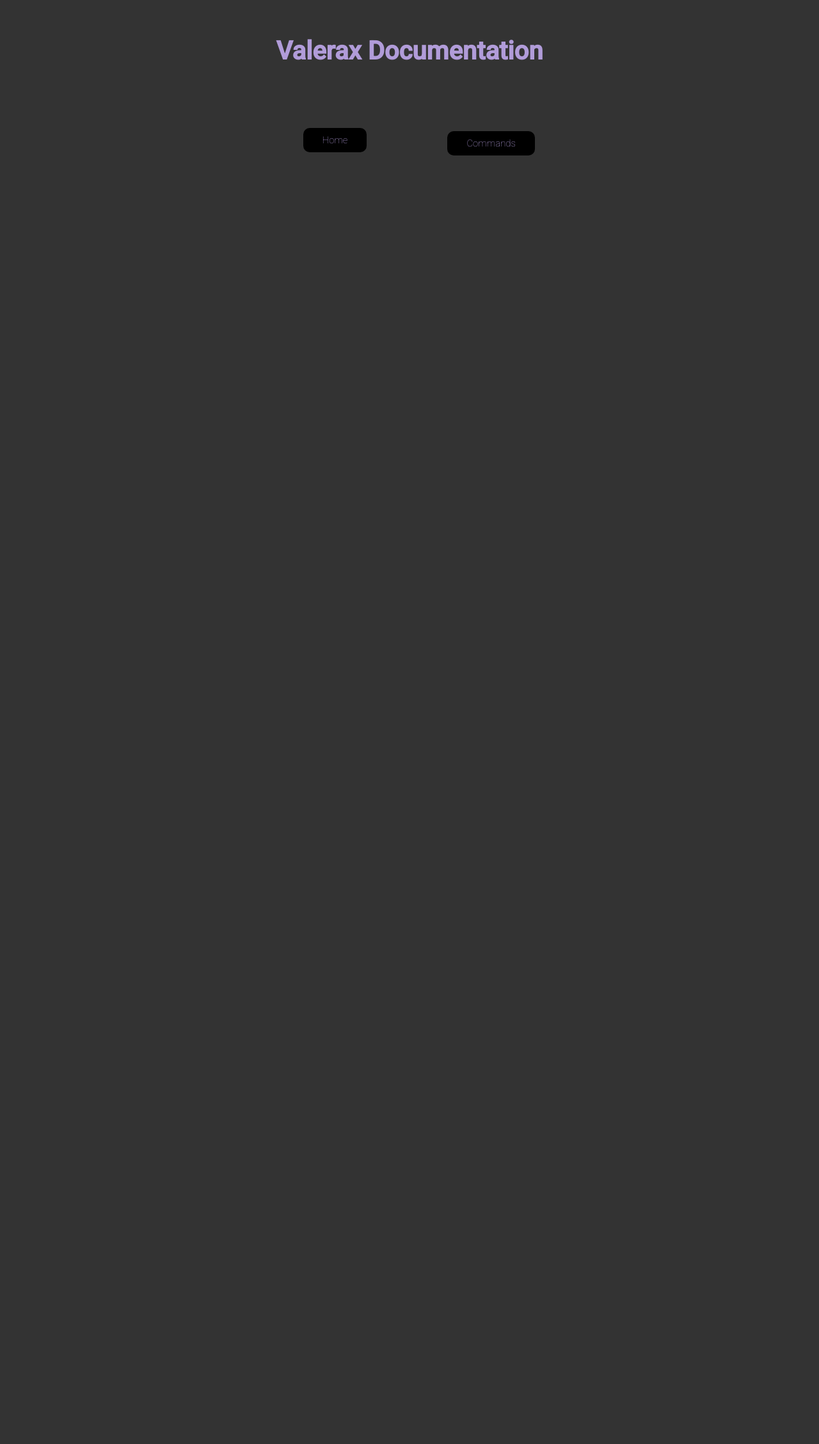
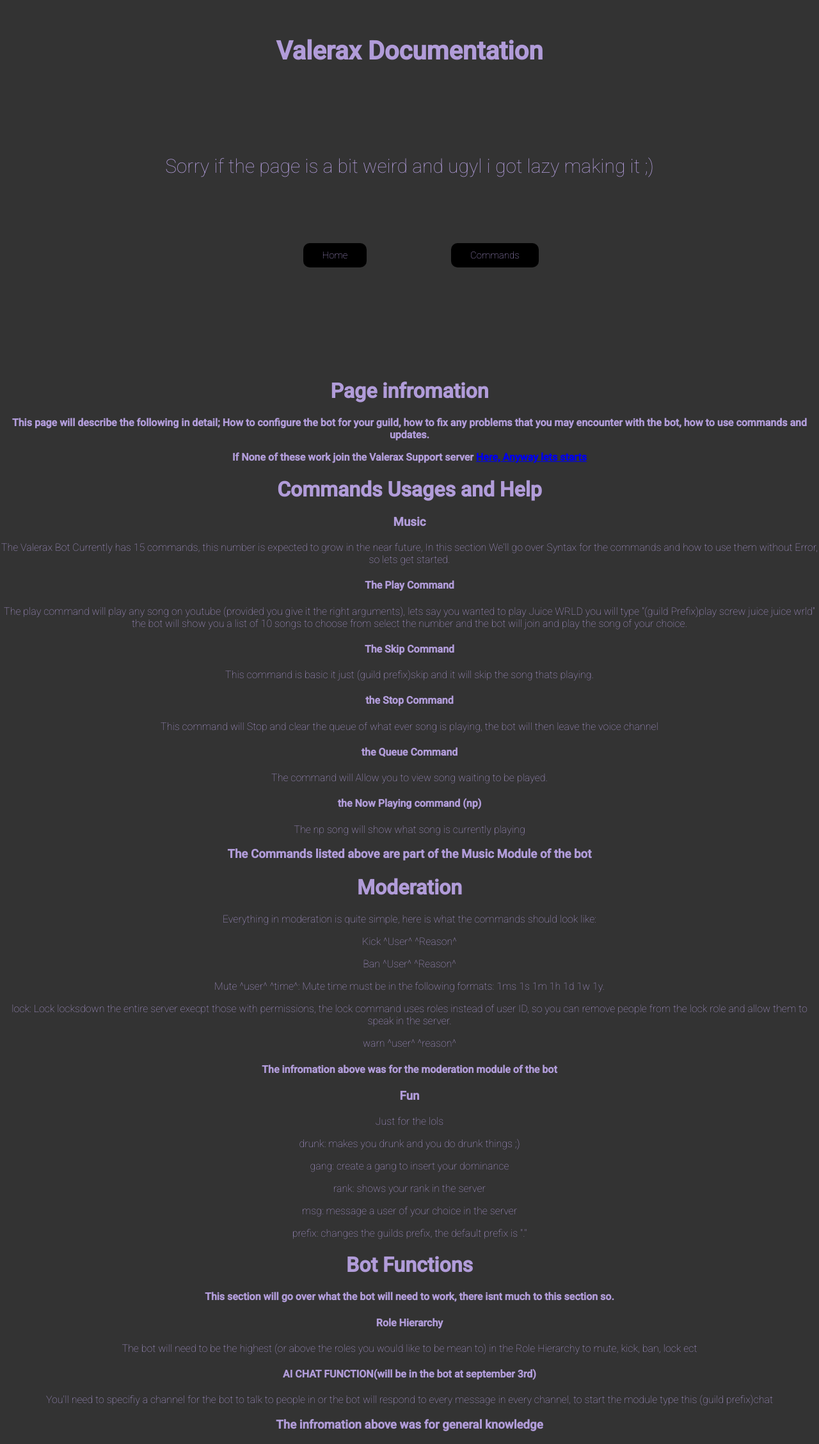
Before and after one commit to himike123/valeraxx.github.io, a PHP site: page /Docs.html in a window 1280 px wide. Shown: the part 170-2427 px from the top of the page at 64% size. Before the commit the page ends 413 px from the top, so only its background shows below. Run offline with PHP 8.4, Linux system fonts and the light colour scheme.

Commit message:
finallllyyyyyy

```diff
--- a/Docs.html
+++ b/Docs.html
@@ -5,11 +5,67 @@
         <link href='style2.css' type="text/css" rel="stylesheet">
     </head>
     <body>
+
         <div class="header">
             <h1>Valerax Documentation</h1>
+            <p>Sorry if the page is a bit weird and ugyl i got lazy making it ;)</p>
             <a class="btn" href="index.html">Home</a>
-            <div class="ree"><a class="btn" href="cmd.html">Commands</a>
+            <a  class="ree" href="cmd.html">Commands</a>
         </div>
+
+        </div>
+
+        <div class="disc">
+            <h1>
+                Page infromation
+            </h1>
+           <b>
+            <p>This page will describe the following in detail; How to configure the bot for your guild, how to fix any problems that you may encounter with the bot, how to use commands and updates.</p>
+            <p>If None of these work join the Valerax Support server <a href="https://discord.gg/hC8ECVQ">Here, Anyway lets starts</a></p>
+           </b>
+           <div id="cuh">
+            <h1>Commands Usages and Help</h1>
+            <h3>Music</h3>
+            </b><p>The Valerax Bot Currently has 15 commands, this number is expected to grow in the near future, In this section We'll go over Syntax for the commands and how to use them without Error, so lets get started.</p>
+            <h4>The Play Command</h4>
+            <p>The play command will play any song on youtube (provided you give it the right arguments), lets say you wanted to play Juice WRLD you will type "(guild Prefix)play screw juice juice wrld" the bot will show you a list of 10 songs to choose from select the number and the bot will join and play the song of your choice.</p>
+            <h4>The Skip Command</h4>
+            <p>This command is basic it just (guild prefix)skip and it will skip the song thats playing.</p>
+            <h4>the Stop Command</h4>
+            <p>This command will Stop and clear the queue of what ever song is playing, the bot will then leave the voice channel</p>
+            <h4>the Queue Command</h4>
+            <p>The command will Allow you to view song waiting to be played.</p>
+            <h4>the Now Playing command (np)</h4>
+            <p>The np song will show what song is currently playing</p>
+            <h3>The Commands listed above are part of the Music Module of the bot</h3>
+            <h1>Moderation</h1>
+            <p>Everything in moderation is quite simple, here is what the commands should look like:</p>
+            <p>Kick ^User^ ^Reason^</p>
+            <p>Ban ^User^ ^Reason^</p>
+            <p>Mute ^user^ ^time^: Mute time must be in the following formats: 1ms 1s 1m 1h 1d 1w 1y.</p>
+            <p>lock: Lock locksdown the entire server execpt those with permissions, the lock command uses roles instead of user ID, so you can remove people from the lock role and allow them to speak in the server.</p>
+            <p>warn ^user^ ^reason^</p>
+            <h4>The infromation above was for the moderation module of the bot</h4>
+            <h3>Fun</h3>
+            <p>Just for the lols</p>
+            <p>drunk: makes you drunk and you do drunk things ;)</p>
+            <p>gang: create a gang to insert your dominance</p>
+            <p>rank: shows your rank in the server</p>
+            <p>msg: message a user of your choice in the server</p>
+            <p>prefix: changes the guilds prefix, the default prefix is "."</p>
+        </div>
+           <div id="bf">
+               <h1>Bot Functions</h1>
+               <p><b>This section will go over what the bot will need to work, there isnt much to this section so.</b></p>
+               <h4>Role Hierarchy</h4>
+               <p>The bot will need to be the highest (or above the roles you would like to be mean to) in the Role Hierarchy to mute, kick, ban, lock ect</p>
+               <h4>AI CHAT FUNCTION(will be in the bot at september 3rd)</h4>
+               <p>You'll need to specifiy a channel for the bot to talk to people in or the bot will respond to every message in every channel, to start the module type this (guild prefix)chat</p>
+               <h3>The infromation above was for general knowledge</h3>
+           </div>
+
+           </div>
+
         </div>
     </body>
 </html>
--- a/cmd.html
+++ b/cmd.html
@@ -43,7 +43,7 @@
             <b>
                 <p>msg: messages a member though the bot in the current guild you are in</p>
                 <p>prefix: changes the server prefix </p>
-                <p>I'll add more and more commands wants i have enough time but for now enjoy these i guess</p>
+                <p>I'll add more and more commands once i have enough time but for now enjoy these i guess</p>
             </b>
         </div>
     </body>
--- a/index.html
+++ b/index.html
@@ -25,7 +25,7 @@
     <div class="main">
       <div class="container">
         <h2>Valerax</h2>
-        <p>A Discord bot and Database</p>
+        <p>I'll add something here eventually </p>
       </div>
     </div>
 
--- a/style2.css
+++ b/style2.css
@@ -46,11 +46,7 @@ body {
     margin-left: 37%;
     margin-bottom: -1%;
 }
-.header .ree {
-    margin-left: 28%;
-    margin-top: -1%;
 
-}
 .btn {
     color: #b19cd9;
     background-color: #000000;
@@ -64,3 +60,69 @@ body {
     background: #800080;
     cursor: pointer;
 }
+.sidenav {
+    height: 90%;
+      width: 160px;
+      position: fixed;
+      top: 0;
+      left: 0;
+      overflow-x: hidden;
+      padding-top: 20px;
+      transition: 0.5s;
+}
+.sidenav a {
+    padding: 10px 30px;
+    text-decoration: none;
+    font-size: 25px;
+    color: #b19cd9;
+    display: block;
+    transition: background .5s;
+    border-radius: 2px;
+}
+.sidenav a:hover {
+    color: #800080;
+    cursor: pointer;
+}
+.disc {
+    color: #b19cd9;
+    text-align: center;
+    margin-top: 30%;
+}
+.sidenav .closebtn {
+    top: 0;
+    right: 60px;
+    font-size: 36px;
+    margin-left: 50px;
+}
+.yes {
+    color: #b19cd9;
+    background-color: #000000;
+    padding: 10px 30px;
+    text-decoration: none;
+    transition: background .5s;
+    border-radius: 10px;
+    position: fixed;
+}
+.header p {
+    color: #b19cd9;
+    line-height: 100px;
+    font-size: 30px;
+    margin-top: 0;
+    margin-bottom: 80px;
+    text-align: center;
+}
+.header .ree {
+    color: #b19cd9;
+    background-color: #000000;
+    padding: 10px 30px;
+    text-decoration: none;
+    transition: background .5s;
+    border-radius: 10px;
+    left:40px ;
+    margin-left: 10%;
+    margin-top: -1%;
+}
+.header .ree:hover {
+    background-color: purple;
+    cursor: pointer;
+}
```
